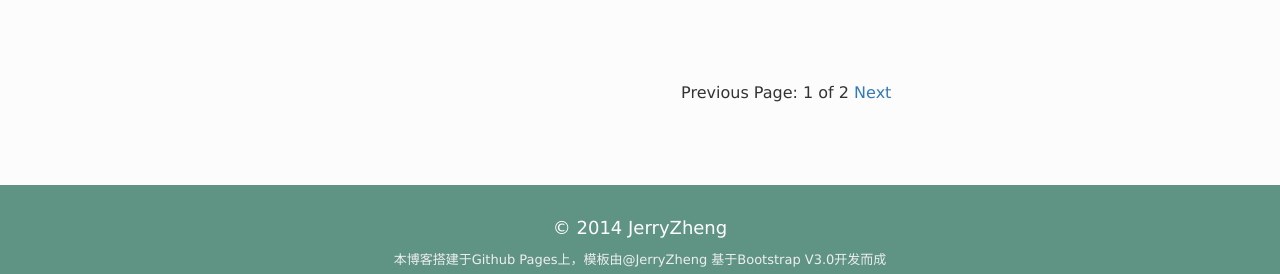
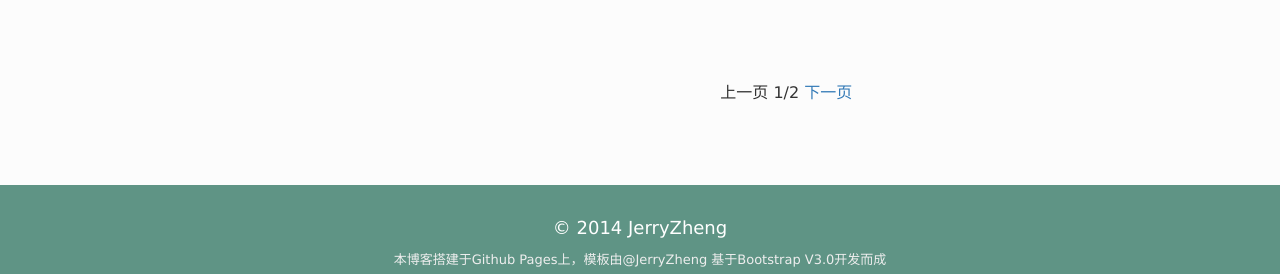
Before and after one commit to PMJerryZheng/myblog, a Jekyll site: the page built from index.html, in a window 1280 px wide and 900 px high, scrolled down 2510 px. Shown: the part 595-869 px from the top of the window. Built offline with Jekyll 4.4.1, drawn with Linux system fonts in a browser that asks for light colours; nearby versions of some CDN libraries; the list of posts is cut into pages by our own code.

Commit message:
change 34

```diff
--- a/index.html
+++ b/index.html
@@ -64,15 +64,15 @@ title: Jerry Zheng的个人博客
         {% endfor %}
         <div class="row pages">
           {% if paginator.previous_page %}
-            <a href="{%if paginator.previous_page-1 %}/page{{ paginator.previous_page }}{% else %}/index.html{% endif %}" class="previous">Previous</a>
+            <a href="{%if paginator.previous_page-1 %}/page{{ paginator.previous_page }}{% else %}/index.html{% endif %}" class="previous">上一页</a>
           {% else %}
-            <span class="previous">Previous</span>
+            <span class="previous">上一页</span>
           {% endif %}
-          <span class="page_number ">Page: {{ paginator.page }} of {{ paginator.total_pages }}</span>
+          <span class="page_number "> {{ paginator.page }}/{{ paginator.total_pages }}</span>
           {% if paginator.next_page %}
-            <a href="/page{{ paginator.next_page }}" class="next">Next</a>
+            <a href="/page{{ paginator.next_page }}" class="next">下一页</a>
           {% else %}
-            <span class="next ">Next</span>
+            <span class="next ">下一页</span>
           {% endif %}
             </div>
       </div>
```
